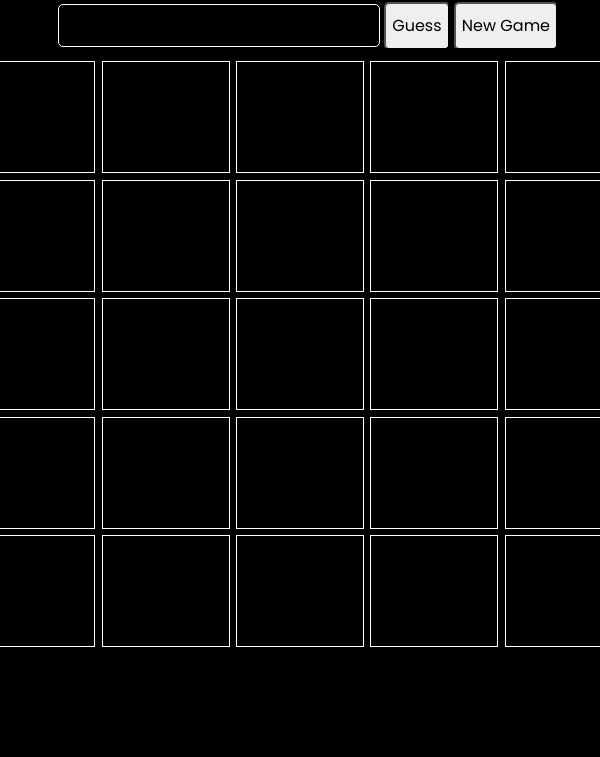
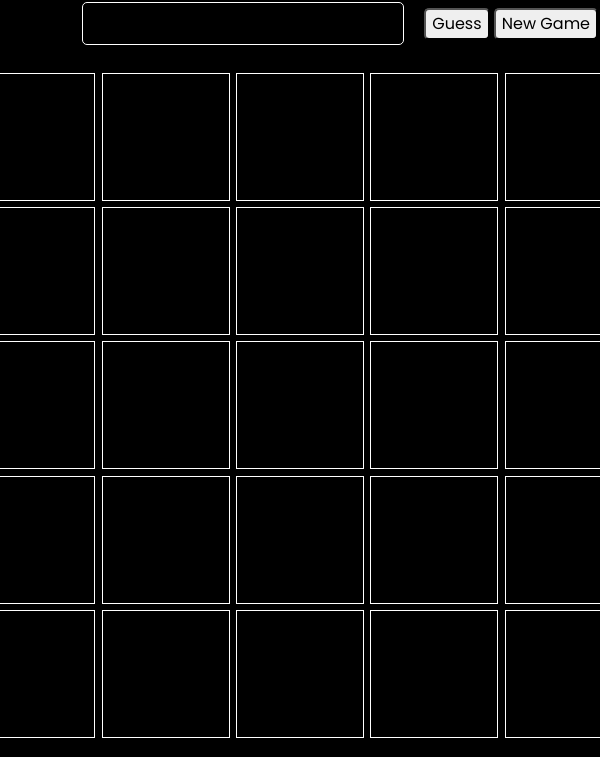
Before and after one commit to zikkri/WordleRipOff, a website: page index.html in a window 600 px wide. Shown: the part 67-824 px from the top of the page. Before the commit the page ends 800 px from the top, so only its background shows below. Drawn offline with nearby package versions, Linux system fonts and the light colour scheme.

Commit message:
mobile and tablet friendly
not fully responsive but at least playable on mobile and tablets

```diff
--- a/index.css
+++ b/index.css
@@ -59,3 +59,126 @@ body {
   color: black;
   font-family: Poppins;
 }
+
+/*MOBILE FRIENDLY CSS*/
+
+@media only screen and (max-width: 600px) {
+  body {
+    font-family: Poppins;
+    color: white;
+    margin-top: 1rem;
+    margin-bottom: 1rem;
+    background-color: black;
+    overflow-x: hidden;
+  }
+
+  .bigcontainer {
+    text-align: center;
+    justify-content: center;
+
+  }
+
+  .title {
+      font-weight: 800;
+  }
+
+  .guess {
+    margin: .5rem;
+  }
+
+  .guess input {
+    border-radius: 5px;
+    margin-right: 5rem;
+    margin-left: 4rem;
+    margin-bottom: 1rem;
+    background-color: black;
+    border: 1px solid white;
+    color: white;
+    height: 2.7em;
+    text-align: center;
+  }
+
+  .guess button {
+    border-radius: 5px;
+    height: 2em;
+  }
+
+  .guess button:hover {
+    background-color: rgb(147, 147, 147);
+    transition: .3s ease-in-out;
+
+  }
+
+  .letter {
+    border-color: white;
+    border: solid;
+    margin: .1em;
+    border-width: 1px;
+    width: 4rem;
+    height: 4rem;
+    font-size: 1rem;
+    vertical-align: middle;
+    padding-top: 1em;
+  }
+
+}
+
+/*TABLET FRIENDLY CSS*/
+
+@media only screen and (min-width: 600px) {
+  body {
+    font-family: Poppins;
+    color: white;
+    margin-top: 1rem;
+    margin-bottom: 1rem;
+    background-color: black;
+    overflow-x: hidden;
+  }
+
+  .bigcontainer {
+    text-align: center;
+    justify-content: center;
+
+  }
+
+  .title {
+      font-weight: 800;
+  }
+
+  .guess {
+    margin: .5rem;
+  }
+
+  .guess input {
+    border-radius: 5px;
+    margin-right: 1rem;
+    background-color: black;
+    border: 1px solid white;
+    color: white;
+    height: 2.7em;
+    text-align: center;
+  }
+
+  .guess button {
+    border-radius: 5px;
+    height: 2em;
+  }
+
+  .guess button:hover {
+    background-color: rgb(147, 147, 147);
+    transition: .3s ease-in-out;
+
+  }
+
+  .letter {
+    border-color: white;
+    border: solid;
+    margin: .1em;
+    border-width: 1px;
+    width: 8rem;
+    height: 8rem;
+    font-size: 2rem;
+    vertical-align: middle;
+    padding-top: 1em;
+  }
+}
--- a/index.html
+++ b/index.html
@@ -34,7 +34,7 @@
         <div class="container-fluid guess">
           <input type="text" id="guesser" maxlength="5" minlength="5" />
           <button>Guess</button>
-          <button id="reset">New Game</button>
+          <button id="reset" onclick="NewGame()">New Game</button>
         </div>
         <div
           class="d-flex justify-content-center all-divs"
@@ -226,7 +226,7 @@
               data-bs-dismiss="modal"
               onclick="NewGame()"
             >
-              Guess Again
+              Close
             </button>
             <button
               type="button"
--- a/index.js
+++ b/index.js
@@ -197,7 +197,7 @@ function GetWord() {
       //console.log(modifiedLines);
       answer =
         modifiedLines[Math.floor(Math.random() * modifiedLines.length - 1) + 1];
-      console.log(answer);
+      //console.log(answer);
 
       possibleWords = modifiedLines;
     }
@@ -285,5 +285,5 @@ function ResetAll() {
 function NewWord() {
   answer =
     possibleWords[Math.floor(Math.random() * possibleWords.length - 1) + 1];
-  console.log(answer);
+  //console.log(answer);
 }
```
